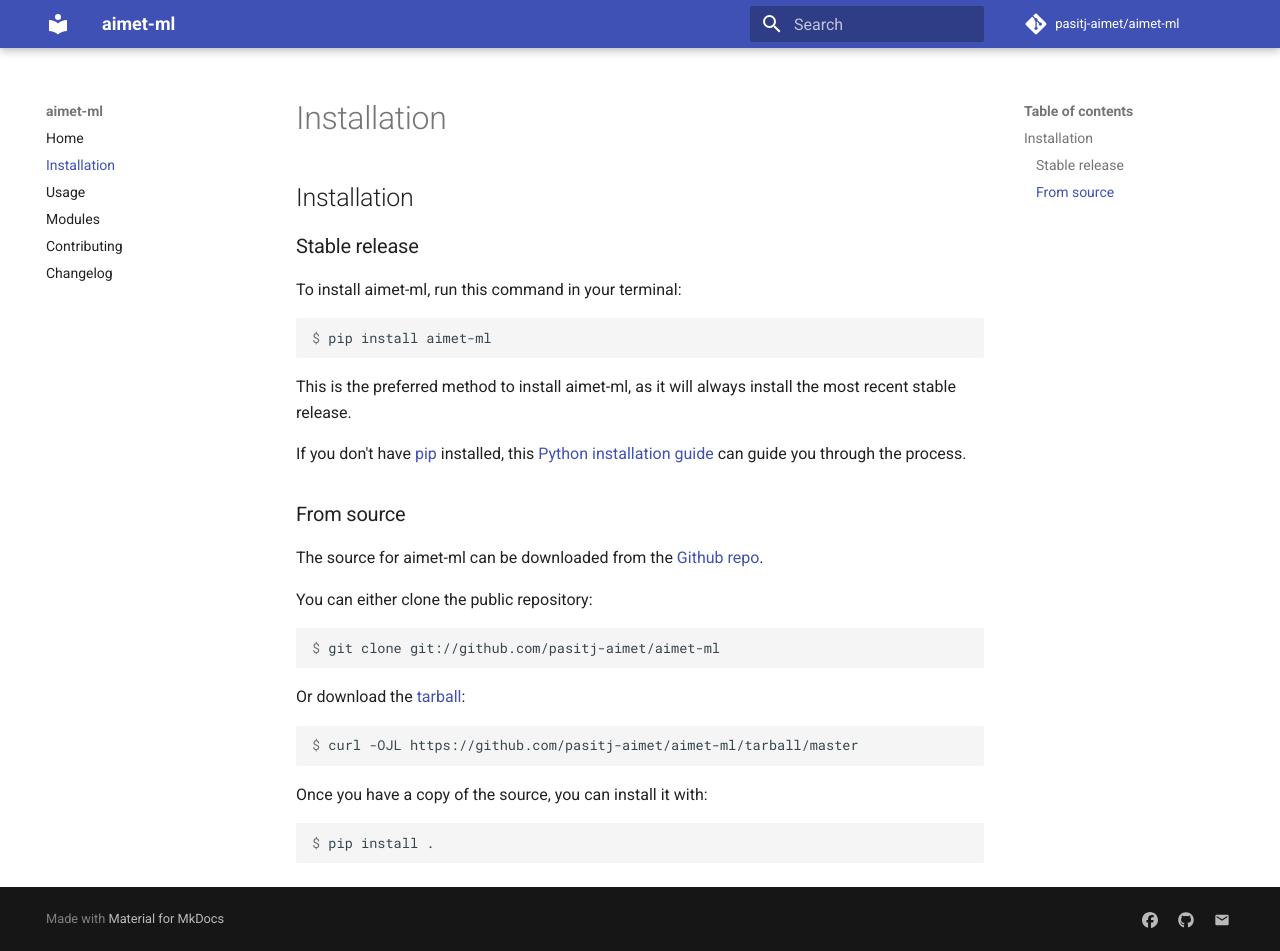
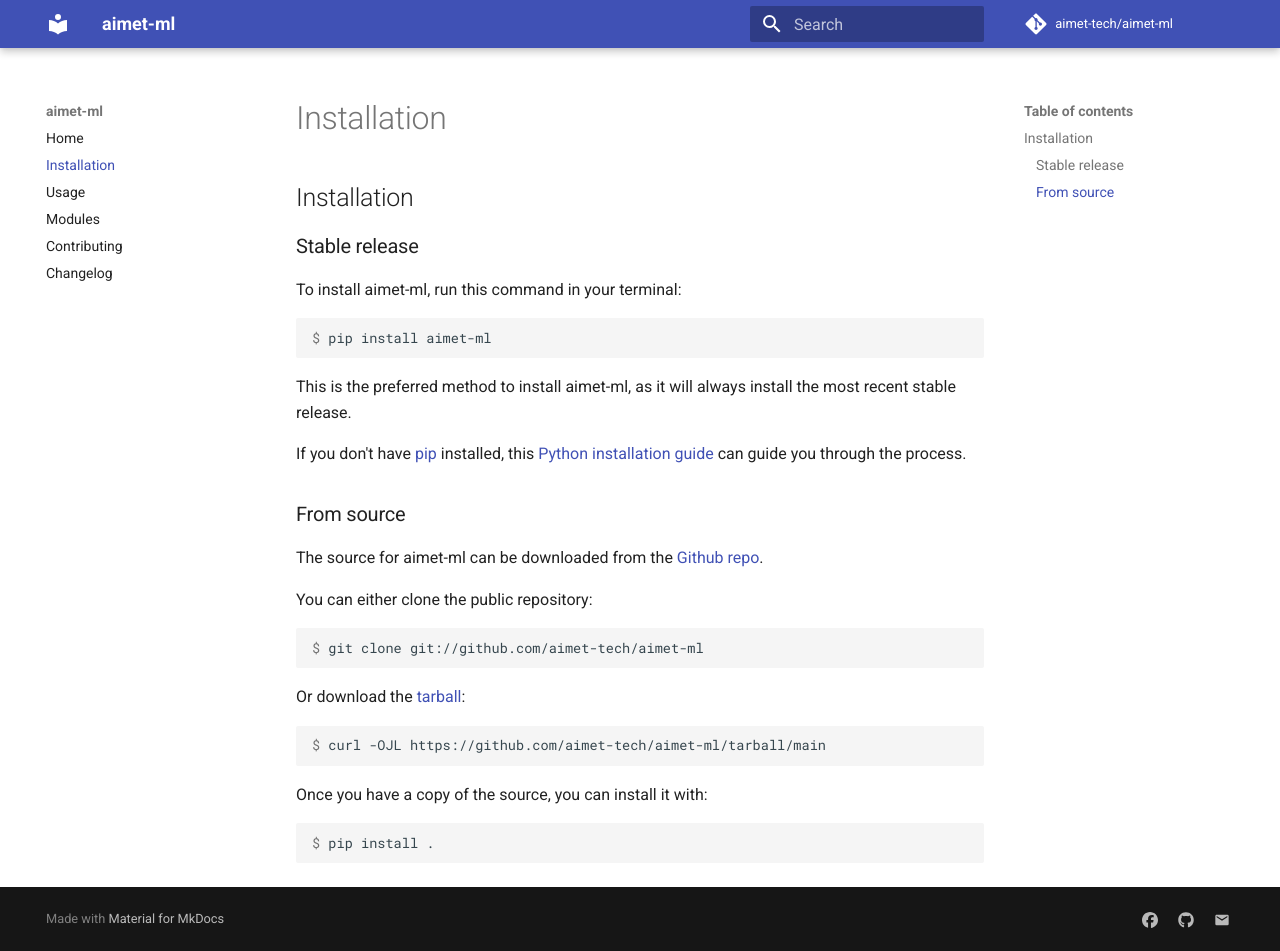
Before and after one commit to aimet-tech/aimet-ml, an MkDocs documentation site: the page built from docs/installation.md, in a window 1280 px wide and 951 px high. Built offline with MkDocs 1.6.1 and Material for MkDocs 9.7.7, drawn with Linux system fonts in a browser that asks for light colours; comment, search, counter and statistics services are not loaded.

Commit message:
change repo owner's name

````diff
--- a/docs/installation.md
+++ b/docs/installation.md
@@ -22,13 +22,13 @@ the [Github repo][].
 You can either clone the public repository:
 
 ``` console
-$ git clone git://github.com/pasitj-aimet/aimet-ml
+$ git clone git://github.com/aimet-tech/aimet-ml
 ```
 
 Or download the [tarball][]:
 
 ``` console
-$ curl -OJL https://github.com/pasitj-aimet/aimet-ml/tarball/master
+$ curl -OJL https://github.com/aimet-tech/aimet-ml/tarball/main
 ```
 
 Once you have a copy of the source, you can install it with:
@@ -40,4 +40,4 @@ $ pip install .
   [pip]: https://pip.pypa.io
   [Python installation guide]: http://docs.python-guide.org/en/latest/starting/installation/
   [Github repo]: https://github.com/%7B%7B%20cookiecutter.github_username%20%7D%7D/%7B%7B%20cookiecutter.project_slug%20%7D%7D
-  [tarball]: https://github.com/%7B%7B%20cookiecutter.github_username%20%7D%7D/%7B%7B%20cookiecutter.project_slug%20%7D%7D/tarball/master
+  [tarball]: https://github.com/%7B%7B%20cookiecutter.github_username%20%7D%7D/%7B%7B%20cookiecutter.project_slug%20%7D%7D/tarball/main
--- a/mkdocs.yml
+++ b/mkdocs.yml
@@ -1,7 +1,7 @@
 site_name: aimet-ml
-site_url: https://pasitj-aimet.github.io/aimet-ml
-repo_url: https://github.com/pasitj-aimet/aimet-ml
-repo_name: pasitj-aimet/aimet-ml
+site_url: https://aimet-tech.github.io/aimet-ml
+repo_url: https://github.com/aimet-tech/aimet-ml
+repo_name: aimet-tech/aimet-ml
 #strict: true
 nav:
   - Home: index.md
@@ -58,7 +58,7 @@ extra:
       link: https://web.facebook.com/aimet.tech
       name: Facebook
     - icon: fontawesome/brands/github
-      link: https://github.com/pasitj-aimet/aimet-ml
+      link: https://github.com/aimet-tech/aimet-ml
       name: Github
     - icon: material/email
       link: "mailto:pasit.j@aimet.tech"
--- a/pyproject.toml
+++ b/pyproject.toml
@@ -2,7 +2,7 @@
 [tool.poetry]
 name = "aimet-ml"
 version = "0.1.0"
-homepage = "https://github.com/pasitj-aimet/aimet-ml"
+homepage = "https://github.com/aimet-tech/aimet-ml"
 description = "Python package of frequently used modules for ML developments in AIMET.."
 authors = ["Pasit Jakkrawankul <pasit.j@aimet.tech>"]
 readme = "README.md"
````
Also changed, not shown: CONTRIBUTING.md (+3 -3 lines), README.md (+4 -4 lines).
